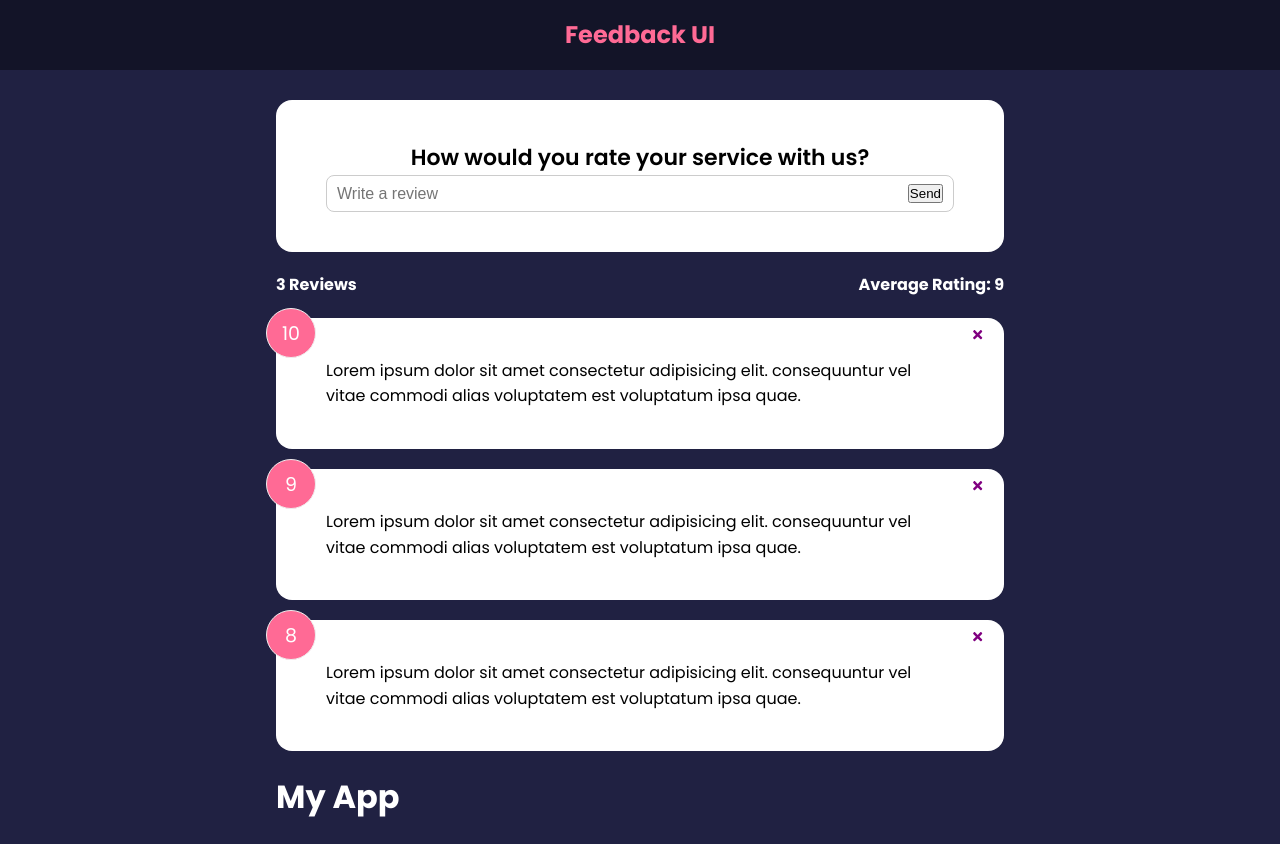
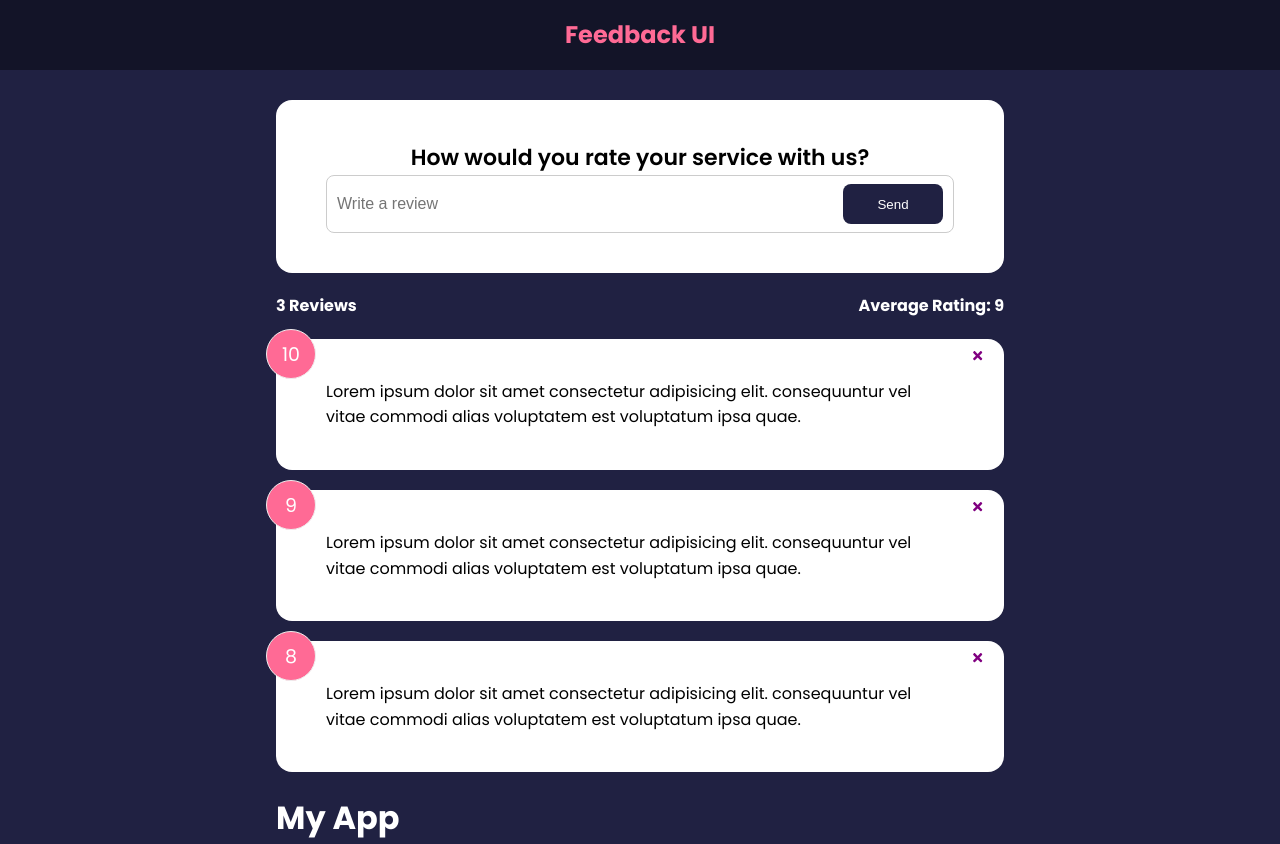
Before and after one commit to PhilipPaulson/CS222-Daily-Thing, a React (Create React App) app in the folder React Tutorial/feedback-app/: page / in a window 1280 px wide. Before the commit the page ends 823 px from the top, so only its background shows below. Built offline with nearby package versions, Linux system fonts and the light colour scheme.

Commit message:
Created a custom button

```diff
--- a/React Tutorial/feedback-app/src/components/FeedbackForm.jsx
+++ b/React Tutorial/feedback-app/src/components/FeedbackForm.jsx
@@ -1,5 +1,6 @@
 import Card from "./shared/Card";
 import { useState } from "react";
+import Button from "./shared/Button";
 
 function FeedbackForm() {
   const [text, setText] = useState("");
@@ -18,7 +19,7 @@
             placeholder="Write a review"
             value={text}
           />
-          <button type="submit">Send</button>
+          <Button type="submit">Send</Button>
         </div>
       </form>
     </Card>
--- /dev/null
+++ b/React Tutorial/feedback-app/src/components/shared/Button.jsx
@@ -0,0 +1,24 @@
+import propTypes from "prop-types";
+
+function Button({ children, version, type, isDisabled }) {
+  return (
+    <button type={type} disabled={isDisabled} className={`btn btn-${version}`}>
+      {children}
+    </button>
+  );
+}
+
+Button.defaultProps = {
+  version: "primary",
+  type: "button",
+  isDisabled: false,
+};
+
+Button.propTypes = {
+  children: propTypes.node.isRequired,
+  version: propTypes.string,
+  type: propTypes.string,
+  isDisabled: propTypes.bool,
+};
+
+export default Button;
```
